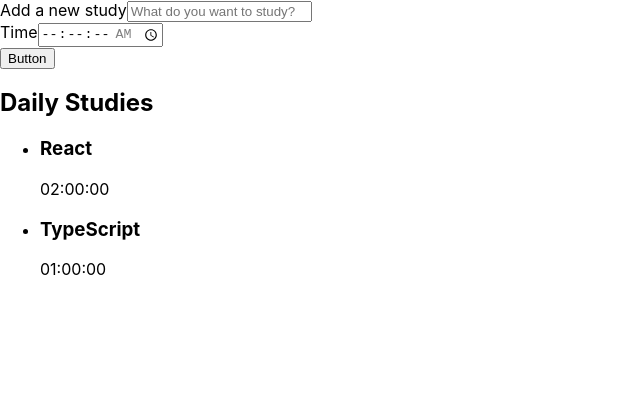
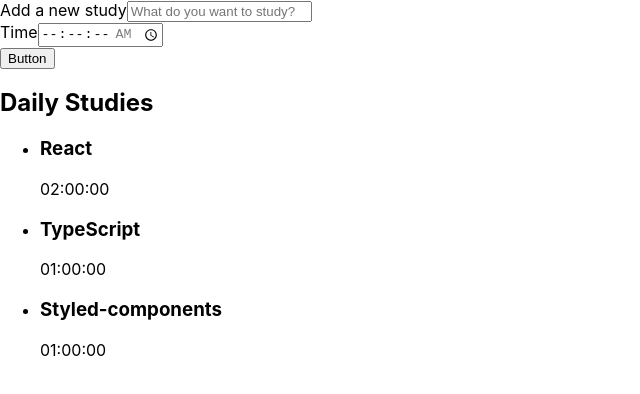
Before and after one commit to viniciusdamascenosouza/studies, a React (Create React App) app: page / in a window 1280 px wide. Shown: the top 394 px of the page, without its empty margins (0-640 px from the left). Built offline with nearby package versions, Linux system fonts and the light colour scheme.

Commit message:
Rendering items from an array

```diff
--- a/src/components/List/index.tsx
+++ b/src/components/List/index.tsx
@@ -1,22 +1,31 @@
 import React from "react";
 
 const List = () => {
+  const tarefas = [
+    {
+      task: "React",
+      time: "02:00:00",
+    },
+    {
+      task: "TypeScript",
+      time: "01:00:00",
+    },
+    {
+        task: "Styled-components",
+        time: "01:00:00",
+    },
+  ];
+
   return (
     <aside>
       <h2>Daily Studies</h2>
       <ul>
-        <li>
-            <h3>
-                React
-            </h3>
-            <span>
-                02:00:00
-            </span>
-        </li>
-        <li>
-            <h3>TypeScript</h3>
-            <span>01:00:00</span>
-        </li>
+        {tarefas.map(({task, time}, index) => (
+          <li key={index}>
+            <h3>{task}</h3>
+            <span>{time}</span>
+          </li>
+        ))}
       </ul>
     </aside>
   );
```
